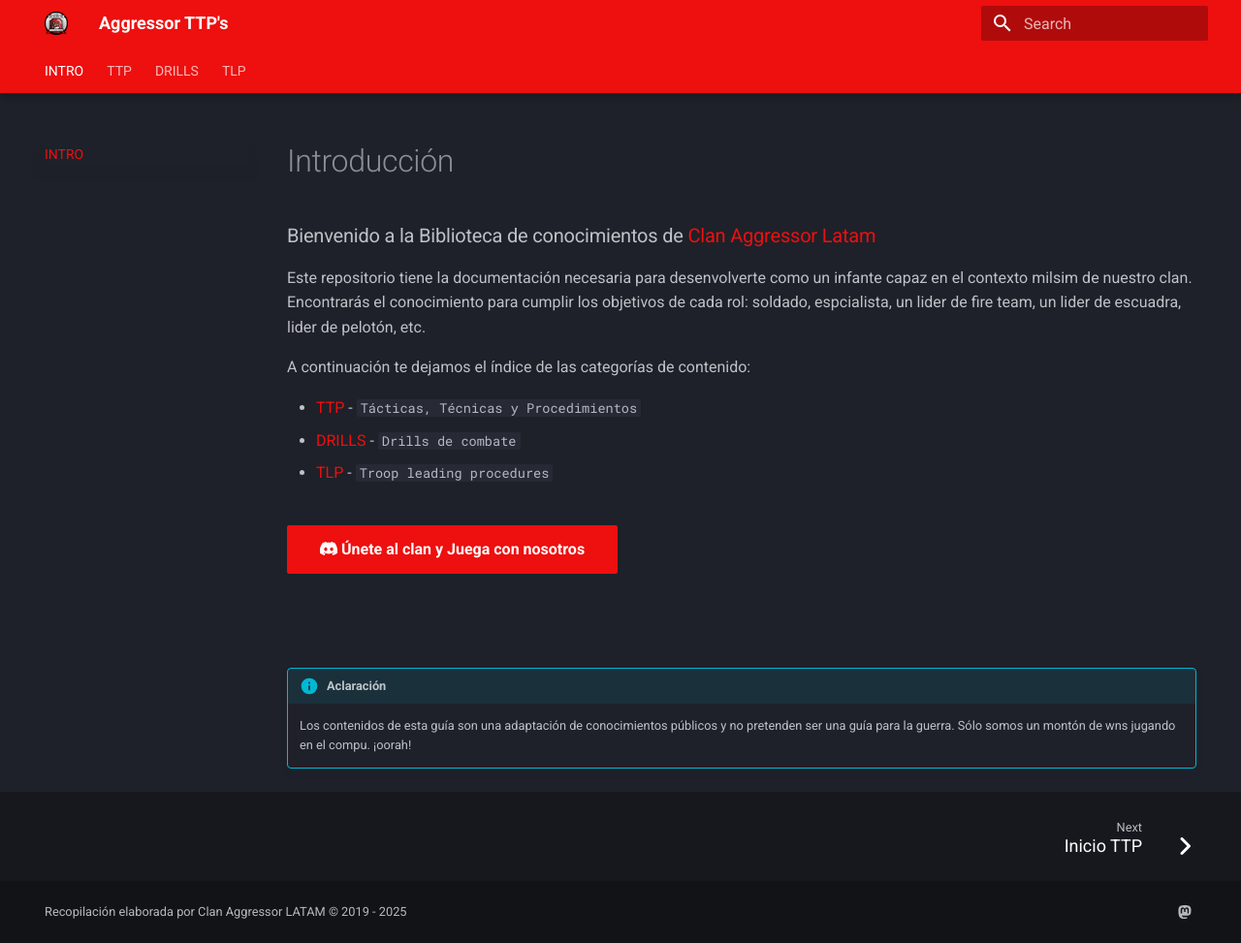
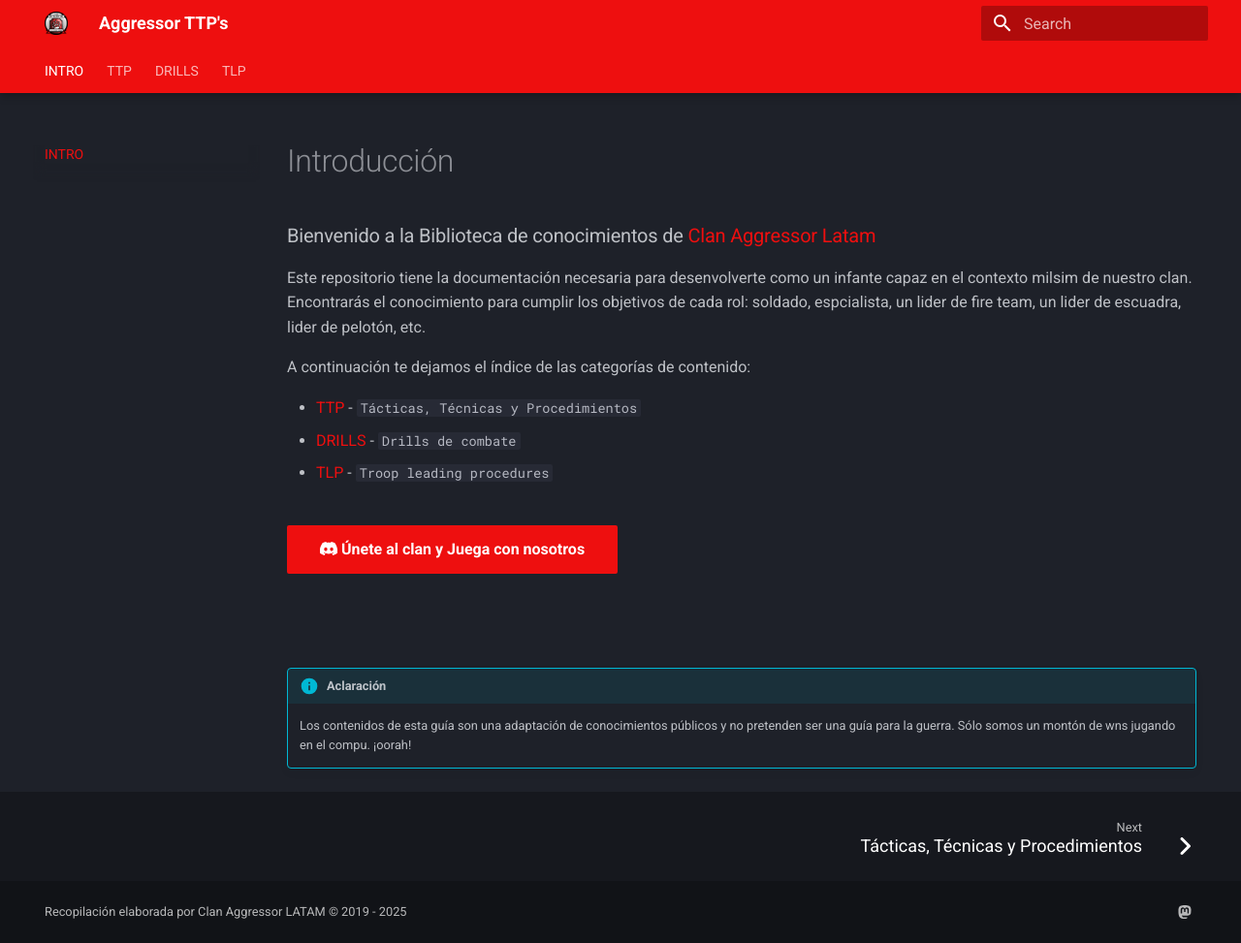
Before and after one commit to aguLepe/aggressor, an MkDocs documentation site: the page built from docs/index.md, in a window 1280 px wide and 973 px high. Shown: the whole window at 97% size. Built offline with MkDocs 1.6.1 and Material for MkDocs 9.7.7, drawn with Linux system fonts in a browser that asks for light colours.

Commit message:
Fix menu

```diff
--- a/mkdocs.yml
+++ b/mkdocs.yml
@@ -39,7 +39,7 @@
 nav:
   - INTRO: index.md
   - TTP:
-      - Inicio TTP:         ttp/index.md
+      - Tácticas, Técnicas y Procedimientos:         ttp/index.md
       - Tirador designado:  ttp/tirador-designado.md
   - DRILLS:
       - DRILLS: drills/drills.md
```
